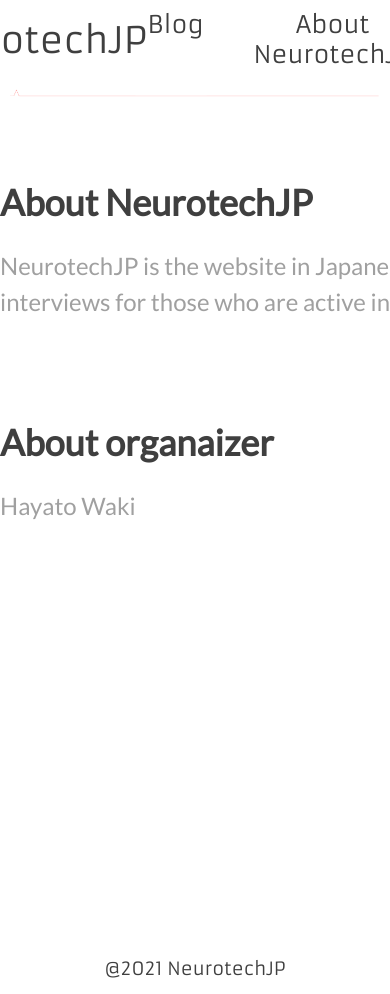
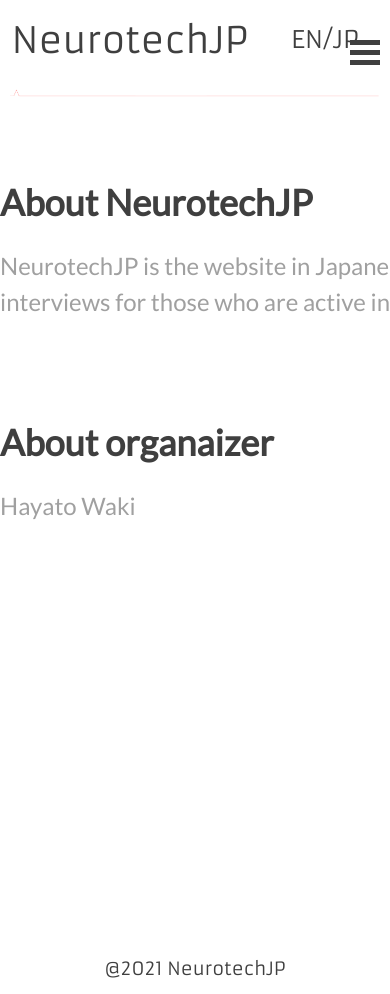
Before and after one commit to wakkihaya/neurotechjp, a Next.js app: page /about in a window 390 px wide. Shown: the top 994 px of the page. Built offline with nearby package versions, Linux system fonts and the light colour scheme.

Commit message:
update: add hamburger icon

```diff
--- a/package.json
+++ b/package.json
@@ -17,8 +17,10 @@
     "parcel-bundler": "^1.12.5",
     "raw-loader": "^4.0.2",
     "react": "17.0.2",
+    "react-burger-menu": "^3.0.6",
     "react-dom": "17.0.2",
     "react-markdown": "^6.0.1",
+    "react-responsive": "^8.2.0",
     "react-syntax-highlighter": "^15.4.3",
     "sass": "^1.32.12"
   },
--- a/src/components/Header.tsx
+++ b/src/components/Header.tsx
@@ -1,20 +1,46 @@
 import Link from "next/link";
+import { useMediaQuery } from "react-responsive";
+import { slide as Menu } from "react-burger-menu";
+
+//Only for Smartphone
+const HamburgerMenu: React.FC = () => {
+  return (
+    <Menu right>
+      <div className="header--index">
+        <div className="header--index-blog">
+          <Link href="/">Blog</Link>
+        </div>
+        <div className="header--index-about">
+          <Link href="/about">About NeurotechJP</Link>
+        </div>
+      </div>
+    </Menu>
+  );
+};
 
 const Header: React.FC = () => {
+  const isDesktop = useMediaQuery({
+    query: "(min-width: 798px)",
+  });
+  const isMobile = useMediaQuery({ query: "(max-width: 798px)" });
+
   return (
     <div className="header-container">
+      {isMobile && <HamburgerMenu />}
       <header className="header">
         <div className="header--logo">
           <Link href="/">NeurotechJP </Link>
         </div>
-        <div className="header--index">
-          <div className="header--index-blog">
-            <Link href="/">Blog</Link>
+        {isDesktop && (
+          <div className="header--index">
+            <div className="header--index-blog">
+              <Link href="/">Blog</Link>
+            </div>
+            <div className="header--index-about">
+              <Link href="/about">About NeurotechJP</Link>
+            </div>
           </div>
-          <div className="header--index-about">
-            <Link href="/about">About NeurotechJP</Link>
-          </div>
-        </div>
+        )}
         <div className="header--lang">
           <div className="header--lang-en">EN/</div>
           {/* TODO: Change to English */}
--- a/src/styles/common.scss
+++ b/src/styles/common.scss
@@ -45,6 +45,21 @@
     font-size: $medium-font-size;
     justify-content: center;
   }
+  @media (max-width: $mobile-width) {
+    &--index {
+      color: white;
+      font-size: $medium-font-size;
+      margin-top: 10rem;
+    }
+    &--index-about {
+      padding: 0;
+      margin-top: 3rem;
+    }
+    &--index-about,
+    &--index-blog {
+      font-family: $armata-font-family;
+    }
+  }
 }
 
 .footer {
@@ -56,3 +71,37 @@
   font-family: $armata-font-family;
   line-height: 50px;
 }
+
+///Hamburger menu
+/* Position and sizing of burger button */
+.bm-burger-button {
+  position: absolute;
+  width: 30px;
+  height: 25px;
+  right: 10px;
+  top: 50%;
+  bottom: 50%;
+}
+
+/* Color/shape of burger icon bars */
+.bm-burger-bars {
+  background: $text-base-color;
+}
+
+/* Position and sizing of clickable cross button */
+.bm-cross-button {
+  height: 30px !important;
+  width: 30px !important;
+  position: absolute !important;
+  right: 20px !important;
+  top: 50px !important;
+}
+
+/* Color/shape of close button cross */
+.bm-cross {
+  background: white;
+  height: 24px !important;
+}
+.bm-overlay {
+  background-color: rgba(0, 0, 0, 0.6) !important;
+}
--- a/src/styles/styles.scss
+++ b/src/styles/styles.scss
@@ -17,6 +17,9 @@
     font-size: $medium-font-size;
     color: $heavy-gray-color;
   }
+  @media (max-width: $mobile-width) {
+    width: 90%;
+  }
 }
 
 .blog-container_bg {
@@ -28,6 +31,9 @@
   display: grid;
   width: $content-width;
   margin: auto;
+  @media (max-width: $mobile-width) {
+    width: 90%;
+  }
 }
 
 .blog-item {
--- a/src/styles/variables.scss
+++ b/src/styles/variables.scss
@@ -10,8 +10,10 @@ $text-base-color: #3F3F3F;
 $large-font-size: 3.6rem;
 $medium-font-size: 2.4rem;
 $small-font-size: 1.8rem;
+$very-small-font-size: 1.4rem;
 
 $armata-font-family: 'Armata';
 $lato-font-family: 'Lato';
 
 $content-width: 1080px;
+$mobile-width: 798px;
```
Also changed, not shown: src/components/HamburgerMenu.tsx (added, +17 -0 lines), 1 other file (tests, documents, lock files or other folders).
